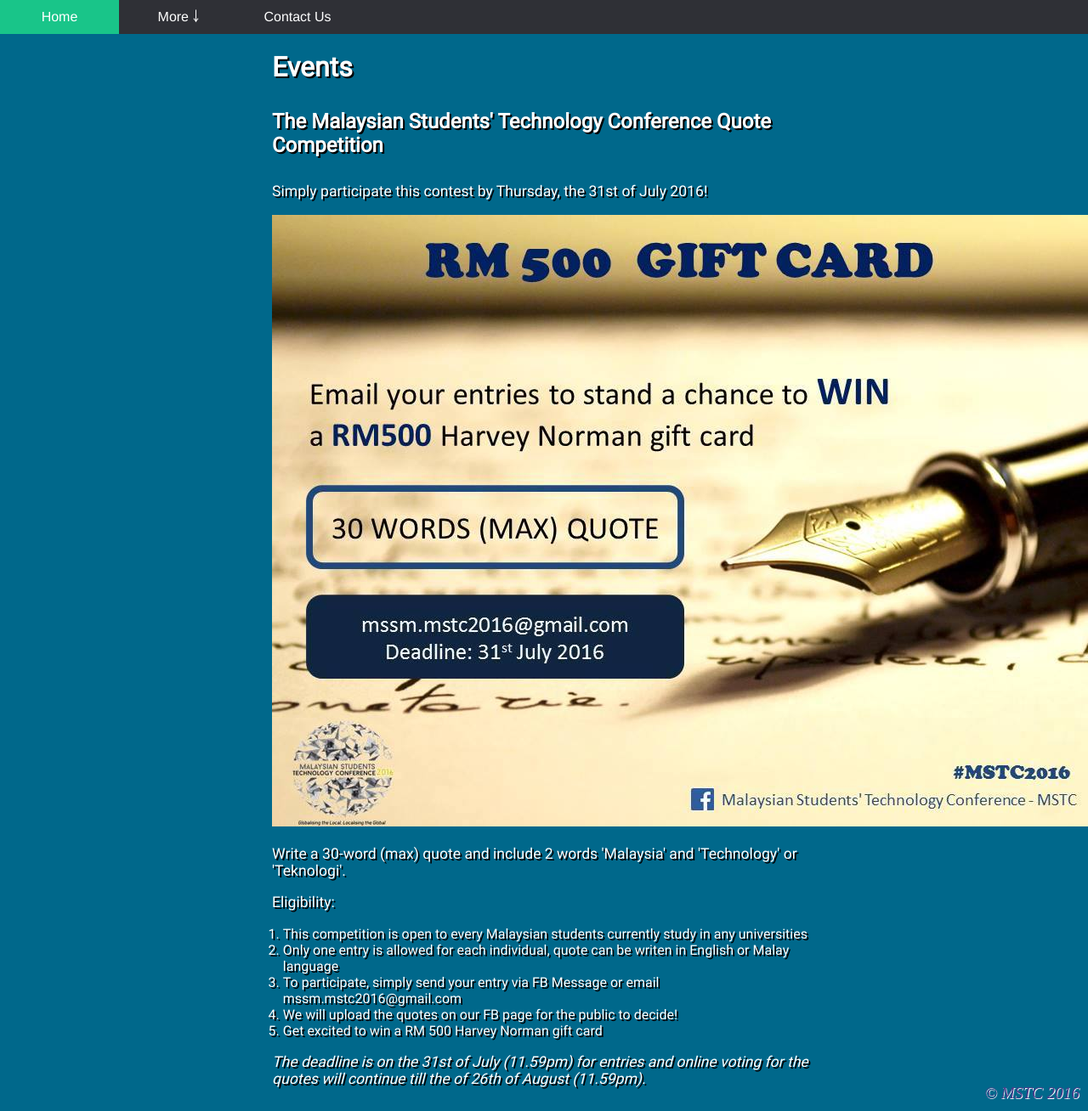
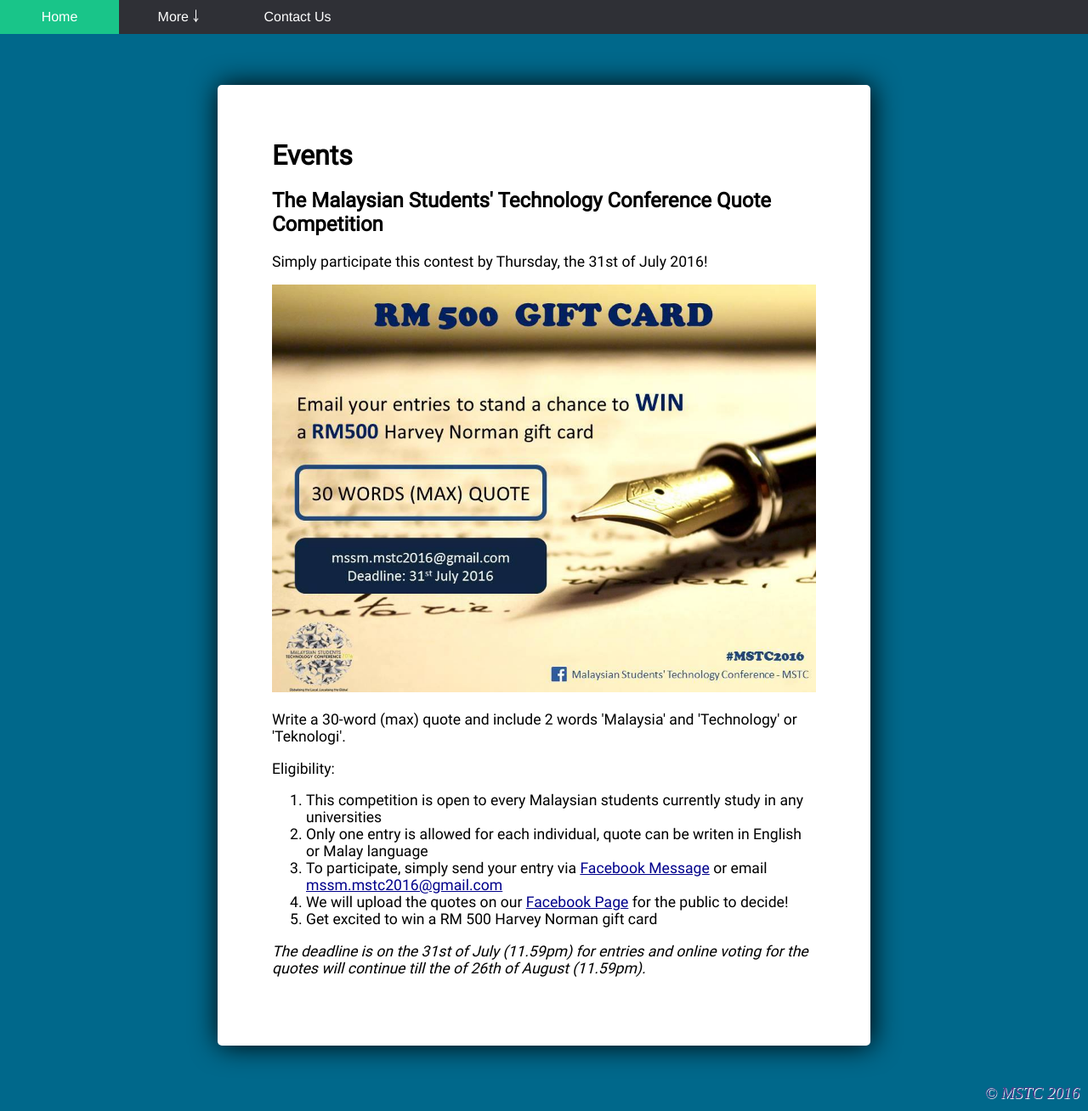
Before and after one commit to msiastc/msiastc.github.io, a Jekyll site: the page built from _pages/events.html, in a window 1280 px wide and 1308 px high. Shown: the whole window at 85% size. Built offline with Jekyll 4.4.1, drawn with Linux system fonts in a browser that asks for light colours.

Commit message:
updated event page
added white background frame

```diff
--- a/_pages/events.html
+++ b/_pages/events.html
@@ -8,14 +8,14 @@
         document.write ('<body style="background: #00688B; background-attachment: fixed;">')
     </script>
 
-    <div class="event">
+    <div class="event black-frame">
       <h1>Events</h1>
 
       <h2>The Malaysian Students' Technology Conference Quote Competition</h2>
 
       <p>Simply participate this contest by Thursday, the 31st of July 2016!</p>
 
-      <p><img src="/img/quote_competition.jpg"><p>
+      <img src="/img/quote_competition.jpg">
 
       <p>Write a 30-word (max) quote and include 2 words 'Malaysia' and 'Technology' or 'Teknologi'.</p>
 
@@ -23,8 +23,12 @@
         <ol>
           <li>This competition is open to every Malaysian students currently study in any universities</li>
           <li>Only one entry is allowed for each individual, quote can be writen in English or Malay language</li>
-          <li>To participate, simply send your entry via FB Message or email mssm.mstc2016@gmail.com</li>
-          <li>We will upload the quotes on our FB page for the public to decide!</li>
+          <li>To participate, simply send your entry via
+            <a href="https://www.facebook.com/malaysianstudentstechnologyconference/">Facebook Message</a>
+            or email <a href="mailto:mssm.mstc2016@gmail.com">mssm.mstc2016@gmail.com</a></li>
+          <li>We will upload the quotes on our
+            <a href="https://www.facebook.com/malaysianstudentstechnologyconference/">Facebook Page</a>
+            for the public to decide!</li>
           <li>Get excited to win a RM 500 Harvey Norman gift card</li>
         </ol>
 
--- a/_sass/_home.scss
+++ b/_sass/_home.scss
@@ -19,13 +19,23 @@
   margin: 0;
 }
 
+section {
+  height: 100vh;
+  p {
+    color: white;
+    text-shadow: 1.5px 1.5px black;
+    margin-top: 0px;
+  }
+}
+
 .content-home{
-  /*set all font to roboto*/
+  /*logo at the first section */
   img {
     margin-top: 100px;
     width: 250px;
     height: 250px;
   }
+  /*set all font to roboto*/
   h1, h2, h3, p {
     font-family: 'Roboto', sans-serif;
     font-weight: 100;
@@ -94,7 +104,7 @@
   p {
     font-size: 110%;
     text-align: left;
-    padding: 0px 25vw 10px 25vw;
+    padding: 0px 25vw 0px 25vw;
     color: white;
     text-shadow: 2px 2px black;
   }
--- a/_sass/_more.scss
+++ b/_sass/_more.scss
@@ -1,3 +1,14 @@
+//Frame
+.black-frame {
+  border-radius: 5px;
+  overflow: hidden;
+  background: white;
+  box-sizing: border-box;
+  padding: 5%;
+  margin: 2em auto;
+  box-shadow: 0.1em 0 2em black;
+}
+
 .venue-top {
   padding-top: 50px;
 }
@@ -10,39 +21,23 @@
 }
 
 .event {
-  color: white;
-  padding: 10px 0px 10px 0px;
-  margin: 0;
-
+  padding: 5%;
+  margin: 100px 20vw 60px 20vw;
+  img {
+    width: 100%;
+  }
   a {
-    color: lightblue;
+    color: darkblue;
   }
-
   h1 {
-    margin-top: 50px;
+    margin: 0;
   }
-
-  h1, h2 {
-    padding: 0px 25vw 10px 25vw;
-    color: white;
-    text-shadow: 2px 2px black;
+  h1, h2, h3, ol, p {
+    color: black;
     text-align: left;
   }
-  body {
-    text-shadow: 2px 2px black;
-  }
-  ol {
-    padding: 0 25vw 0 26vw;
-    position:relative;
-    color: white;
-    text-shadow: 2px 2px black;
-  }
-  p {
+  p, ol {
     font-size: 110%;
-    text-align: left;
-    padding: 0px 25vw 0px 25vw;
-    color: white;
-    text-shadow: 2px 2px black;
   }
 }
 
@@ -52,8 +47,8 @@
       padding: 0 15vw 0 15vw;
     }
   }
-  ol {
-    padding-left: 0 15vw 0 16vw;
+  .event {
+      margin: 100px 15vw 60px 15vw;
   }
 }
 
@@ -64,112 +59,15 @@
     }
   }
   .event {
-    h1, h2, p {
-      padding: 0 15px 0 15px;
-    }
-    ol {
-      padding: 0 15px 0 35px;
-    }
+      margin: 50px 10px 10px 10px;
+  }
+  h1 {
+    font-size: 130%;
+  }
+  h2 {
+    font-size: 120%;
+  }
+  p, ol, li {
+    font-size: 100%;
   }
 }
-
-
-section {
-  height: 100vh;
-  p {
-    color: white;
-    text-shadow: 1.5px 1.5px black;
-    margin-top: 0px;
-  }
-}
-
-.text {
-  margin-top: 100px;
-  border-radius: 5px;
-  overflow: hidden;
-  background: white;
-  box-sizing: border-box;
-  width: 60%;
-  padding: 5%;
-  margin: 2em auto;
-  box-shadow: 0.1em 0 2em black;
-
-  img {
-    display: block;
-    margin:0 auto;
-    width: 100%;
-    text-align: center;
-  }
-
-  .video {
-    position:relative;
-    padding-bottom: 56.25%;
-    height:0;
-    overflow:hidden;
-    align: middle;
-  }
-  .video iframe, .video object, .video embed {
-    position: absolute;
-    margin: auto;
-    top: 50%;
-    left: 50%;
-    transform: translate(-50%, -50%);
-    width: 100%;
-    height: 100%;
-  }
-  p, h1, h2, h3 {
-    color: black;
-    text-align: left;
-  }
-  h1, h2 {
-    margin-top: 20px;
-  }
-  p {
-    font-size: 110%;
-    margin-top: 10px;
-    margin-bottom: 10px;
-  }
-}
-
-.more-top, .recipe-top {
-  padding-top: 5vh;
-  padding-bottom: 5vh;
-}
-
-.nav-margin {   //0 when it is not in mobile view
-  margin-top: 20px;
-}
-
-@media screen and (max-width : 1600px){
-  .text {
-    width: 70%;
-  }
-}
-
-@media screen and (max-width : 1024px){
-  .text {
-    width: 80%;
-  }
-  .more-top {
-    padding-top: 6vh;
-    padding-bottom: 3vh;
-  }
-}
-
-@media screen and (max-width : 760px){
-  .text {
-    width: 95%;
-  }
-  .more-top {
-    margin-top: 40px;
-    padding-top: 3vh;
-    padding-bottom: 3vh;
-  }
-  .recipe-top, body {
-    margin-top: 0;
-    padding-top: 0;
-  }
-  .nav-margin { //in mobile view
-    margin-top: 50px;
-  }
-}
```
